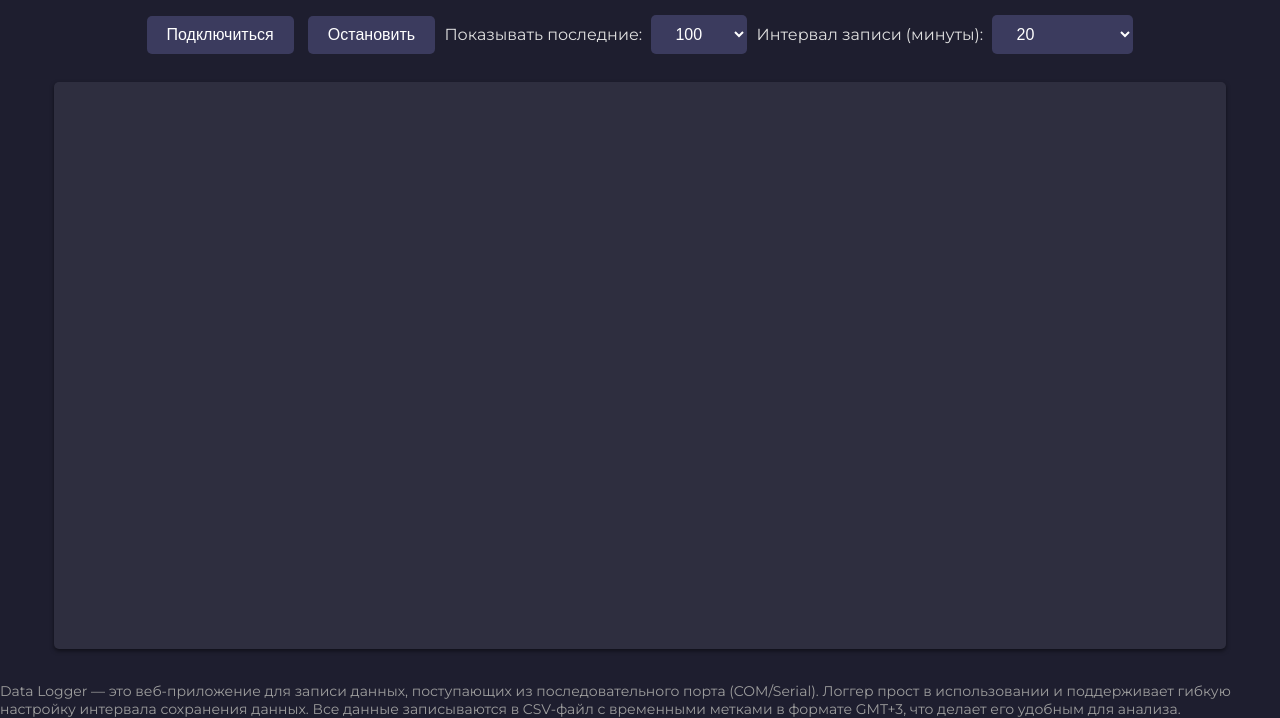
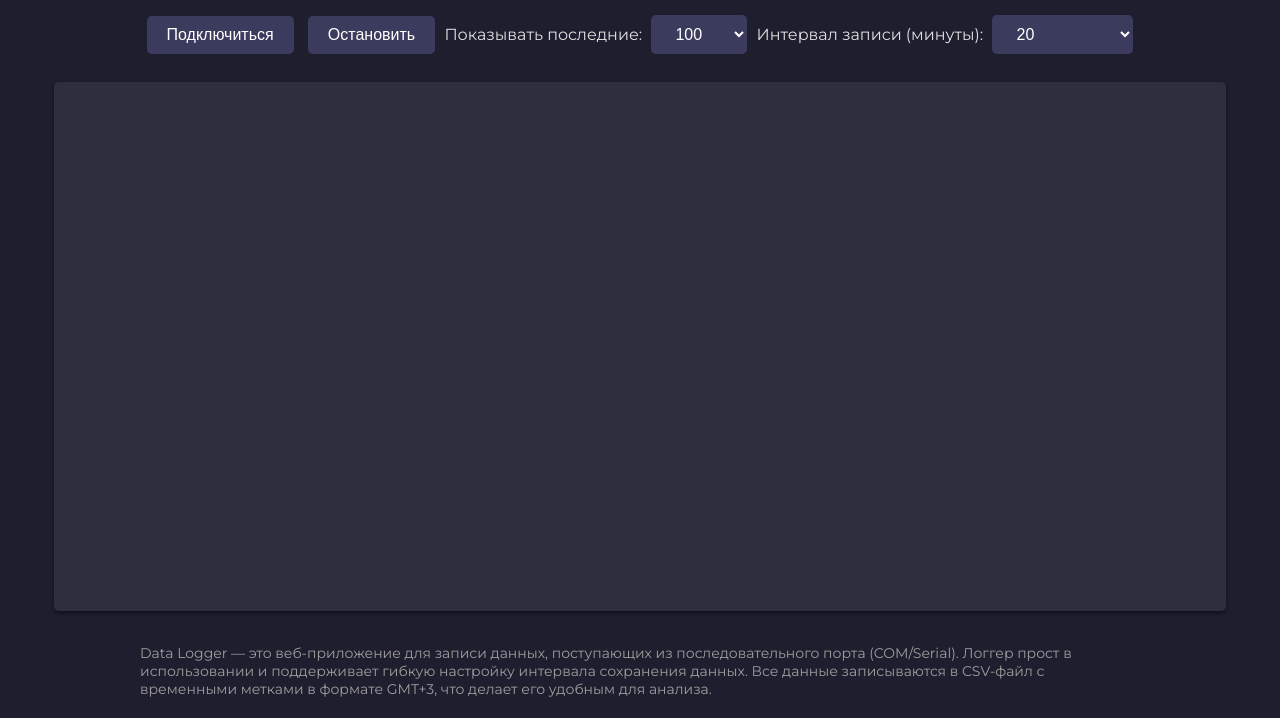
Before and after one commit to mysharecard/Local-Serial-Port-Logger, a plain HTML site: page index.html in a window 1280 px wide. Shown: the part 82-800 px from the top of the page. Drawn offline with Linux system fonts and the light colour scheme.

Commit message:
Update styles.css

```diff
--- a/styles.css
+++ b/styles.css
@@ -43,7 +43,9 @@ pre {
   box-shadow: 0 2px 4px rgba(0, 0, 0, 0.5);
 }
 footer {
-  margin-top: 20px;
+  padding: 20px;
+  margin: 0 auto;
   font-size: 14px;
   color: #9e9e9e;
+  max-width: 1000px;
 }
```
